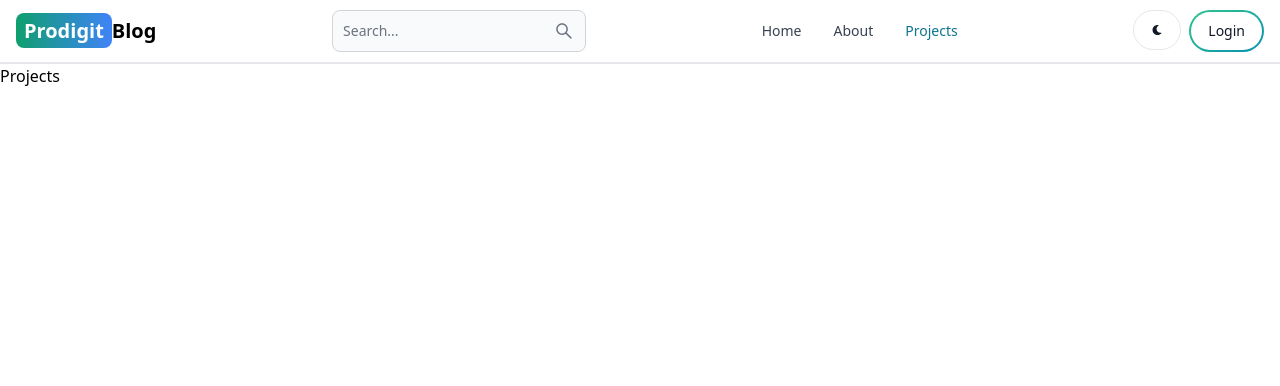
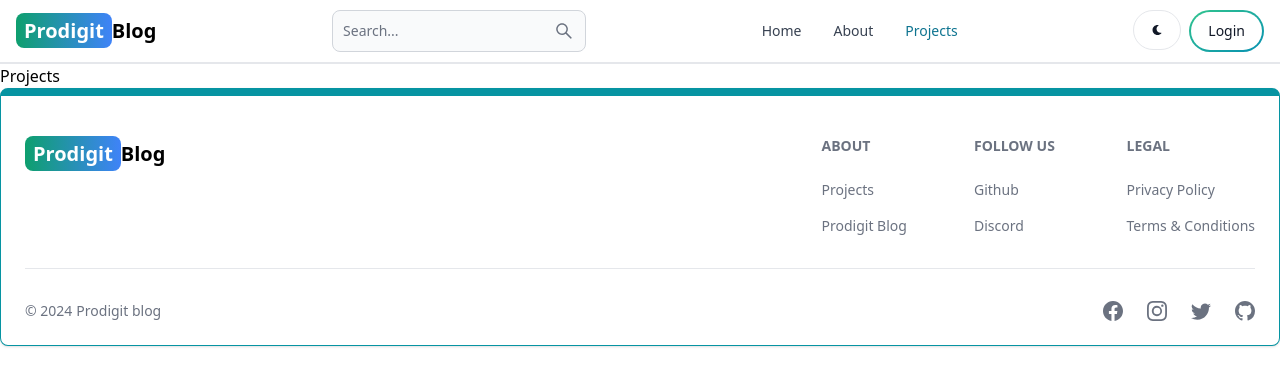
Before and after one commit to Sanjula-Dulshan/Prodigit-Blog, a React (Vite) app in the folder web/: page /projects in a window 1280 px wide. Shown: the top 386 px of the page. Built offline with nearby package versions, Linux system fonts and the light colour scheme.

Commit message:
create footer

```diff
--- a/web/src/App.jsx
+++ b/web/src/App.jsx
@@ -6,6 +6,7 @@
 import Dashboard from "./pages/Dashboard";
 import Projects from "./pages/Projects";
 import Header from "./components/Header";
+import Footer from "./components/Footer";
 
 function App() {
   return (
@@ -19,6 +20,7 @@
         <Route path="/dashboard" element={<Dashboard />} />
         <Route path="/projects" element={<Projects />} />
       </Routes>
+      <Footer />
     </BrowserRouter>
   );
 }
--- /dev/null
+++ b/web/src/components/Footer.jsx
@@ -0,0 +1,79 @@
+import { Footer } from "flowbite-react";
+import { Link } from "react-router-dom";
+import { BsFacebook, BsInstagram, BsTwitter, BsGithub } from "react-icons/bs";
+
+export default function FooterComponent() {
+  return (
+    <Footer container className="border border-t-8 border-teal-500">
+      <div className="w-full max-w-7xl mx-auto">
+        <div className="grid w-full justify-between sm:flex md:grid-cols-1">
+          <div className="mt-5">
+            <Link
+              to="/"
+              className="self-center whitespace-nowrap text-lg sm:text-xl font-semibold dark:text-white"
+            >
+              <span className="px-2 py-1 bg-gradient-to-r from-green-500 to-blue-500 rounded-lg text-white">
+                Prodigit
+              </span>
+              Blog
+            </Link>
+          </div>
+          <div className="grid grid-cols-2 gap-8 mt-4 sm:grid-cols-3 sm:gap-6">
+            <div>
+              <Footer.Title title="About" />
+              <Footer.LinkGroup col>
+                <Footer.Link href="#" target="_blank" rel="noopener noreferrer">
+                  Projects
+                </Footer.Link>
+                <Footer.Link
+                  href="/about"
+                  target="_blank"
+                  rel="noopener noreferrer"
+                >
+                  Prodigit Blog
+                </Footer.Link>
+              </Footer.LinkGroup>
+            </div>
+            <div>
+              <Footer.Title title="Follow us" />
+              <Footer.LinkGroup col>
+                <Footer.Link
+                  href="https://github.com/Sanjula-Dulshan"
+                  target="_blank"
+                  rel="noopener noreferrer"
+                >
+                  Github
+                </Footer.Link>
+                <Footer.Link href="#">Discord</Footer.Link>
+              </Footer.LinkGroup>
+            </div>
+            <div>
+              <Footer.Title title="Legal" />
+              <Footer.LinkGroup col>
+                <Footer.Link href="#">Privacy Policy</Footer.Link>
+                <Footer.Link href="#">Terms &amp; Conditions</Footer.Link>
+              </Footer.LinkGroup>
+            </div>
+          </div>
+        </div>
+        <Footer.Divider />
+        <div className="w-full sm:flex sm:items-center sm:justify-between">
+          <Footer.Copyright
+            href="#"
+            by="Prodigit blog"
+            year={new Date().getFullYear()}
+          />
+          <div className="flex gap-6 sm:mt-0 mt-4 sm:justify-center">
+            <Footer.Icon href="#" icon={BsFacebook} />
+            <Footer.Icon href="#" icon={BsInstagram} />
+            <Footer.Icon href="#" icon={BsTwitter} />
+            <Footer.Icon
+              href="https://github.com/Sanjula-Dulshan"
+              icon={BsGithub}
+            />
+          </div>
+        </div>
+      </div>
+    </Footer>
+  );
+}
```
